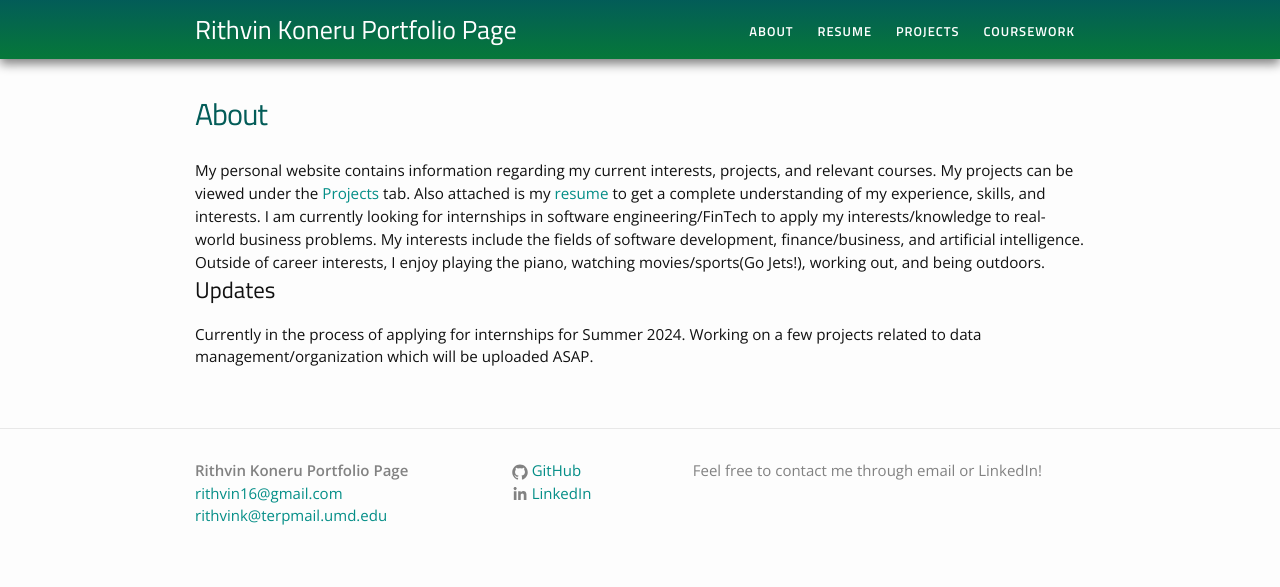
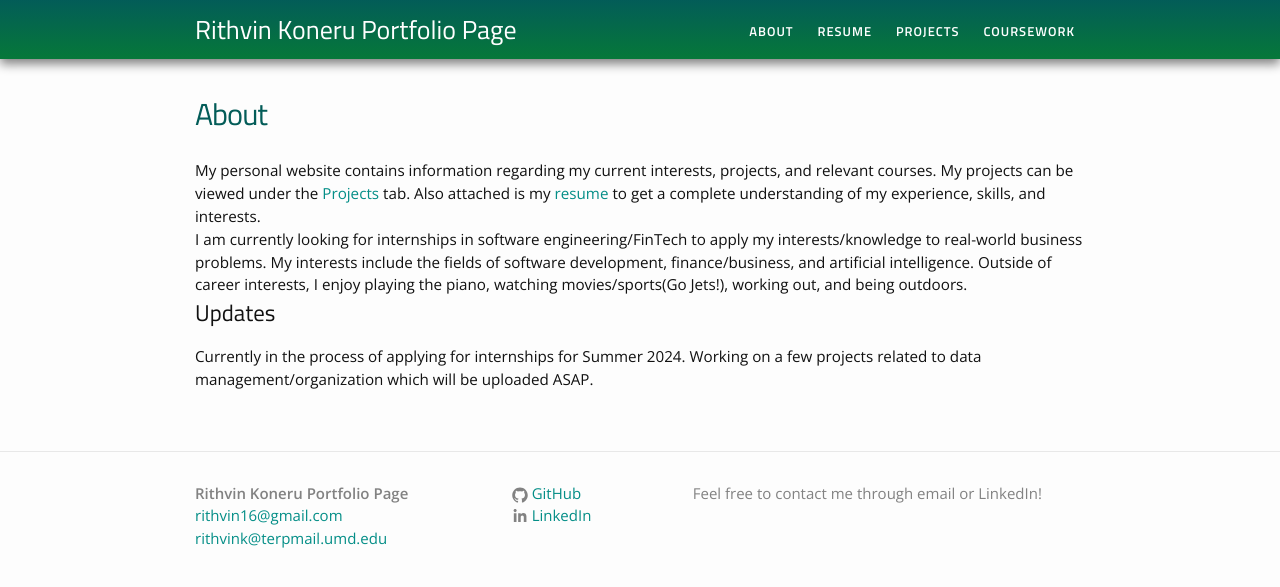
Before and after one commit to RithvinK/RithvinK.github.io, a Jekyll site: the page built from about.html, in a window 1280 px wide. Shown: the top 587 px of the page. Built offline with Jekyll 4.4.1, drawn with Linux system fonts in a browser that asks for light colours.

```diff
--- a/about.html
+++ b/about.html
@@ -13,7 +13,7 @@ My projects can be viewed under the <a href="/projects">Projects</a> tab.
 Also attached is my <a href="/resume.pdf">resume</a> to get a complete understanding of my experience, skills, and interests.
 
 
-I am currently looking for internships in software engineering/FinTech to apply my interests/knowledge to real-world business problems.
+<br>I am currently looking for internships in software engineering/FinTech to apply my interests/knowledge to real-world business problems.
 My interests include the fields of software development, finance/business, and artificial intelligence.
 
 Outside of career interests, I enjoy playing the piano, watching movies/sports(Go Jets!), working out, and being outdoors.
```
